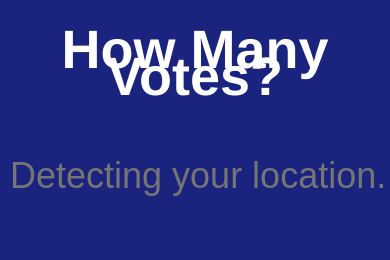
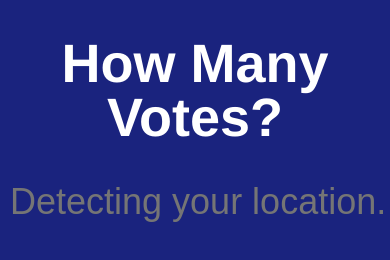
Before and after one commit to hitecherik/how-many-votes, a website: page static/index.html in a window 390 px wide. Drawn offline with Linux system fonts and the light colour scheme.

Commit message:
Make more responsive

```diff
--- a/static/css/style.css
+++ b/static/css/style.css
@@ -34,7 +34,8 @@ header {
 
 h1 {
   font-size: 3em;
-  margin-bottom: 4rem;
+  line-height: 1em;
+  margin-bottom: 2rem;
 }
 
 input {
```
